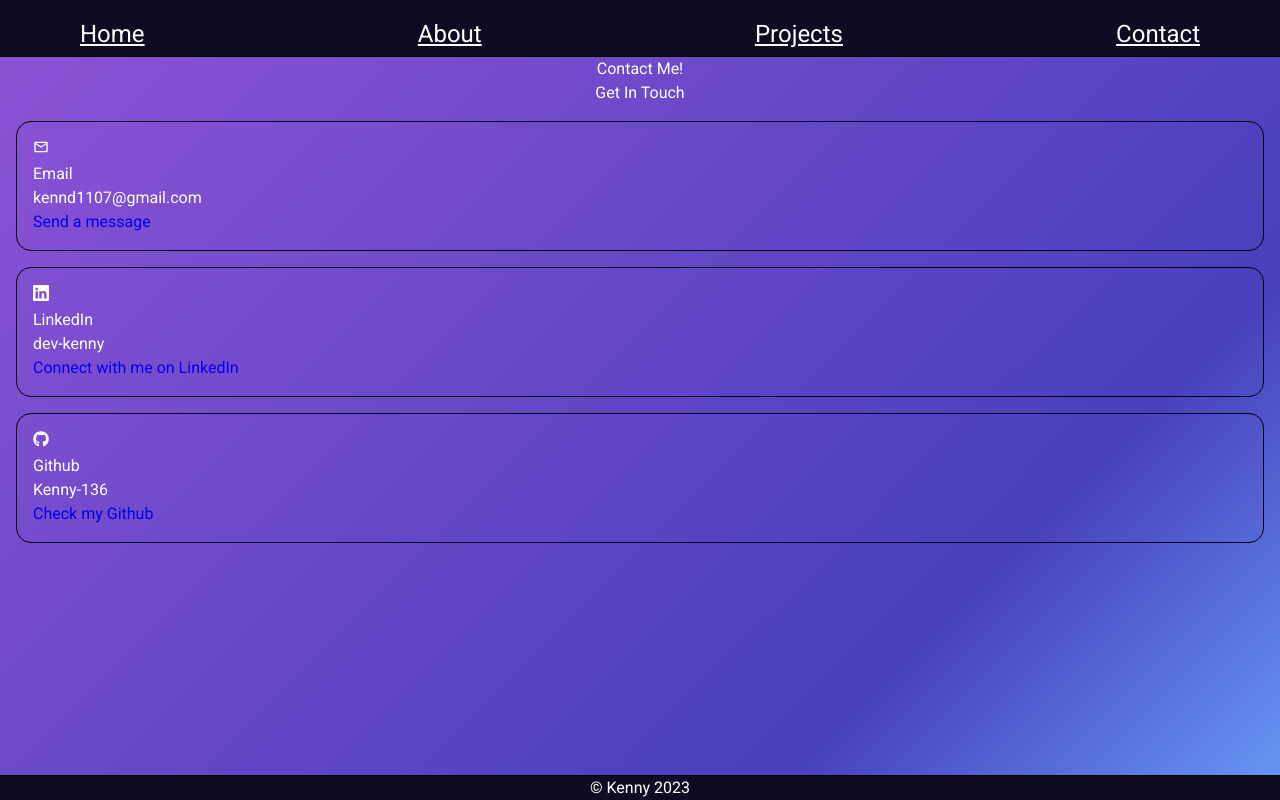
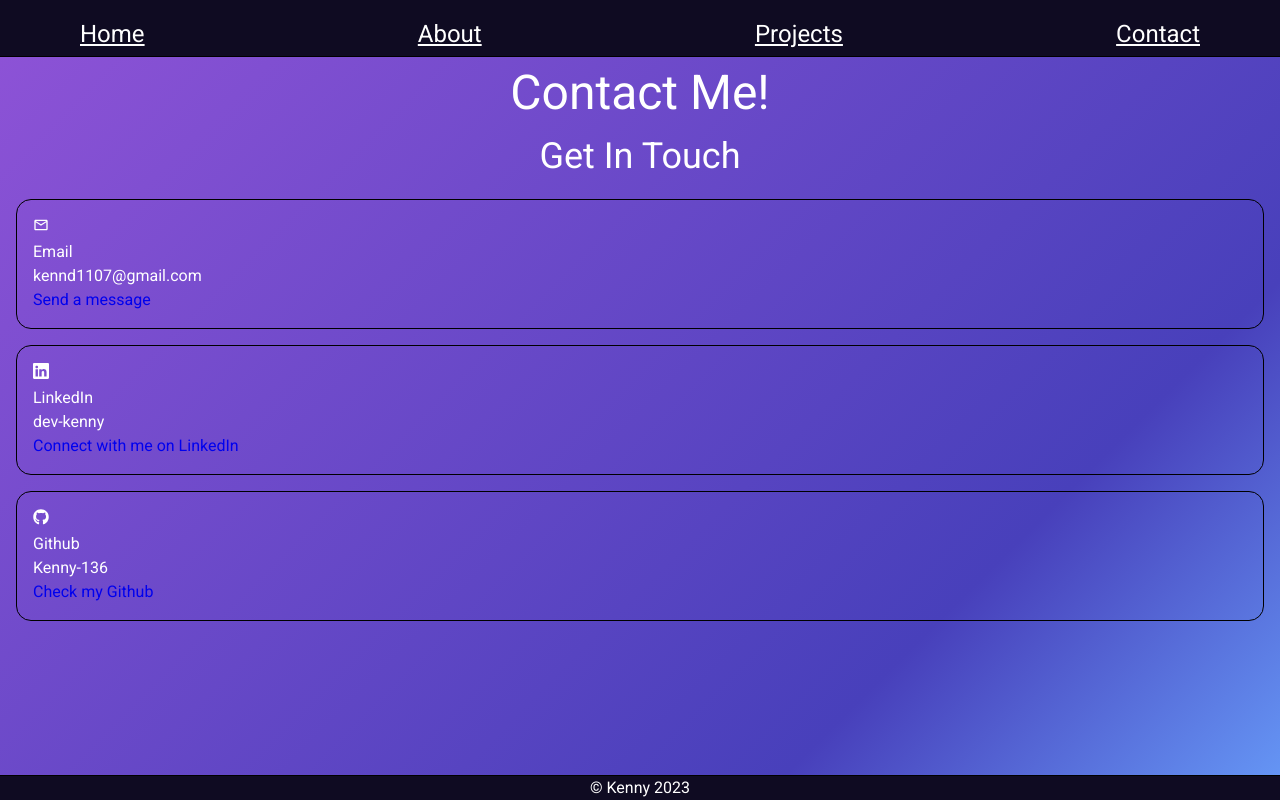
Before and after one commit to Kenny-136/ts-portfolio, a React (Vite) app: page /contact in a window 1280 px wide. Built offline with nearby package versions, Linux system fonts and the light colour scheme.

Commit message:
Fixes Font on Contact Header

```diff
--- a/package.json
+++ b/package.json
@@ -16,7 +16,7 @@
     "react-router-dom": "^6.14.2"
   },
   "devDependencies": {
-    "@types/react": "^18.2.15",
+    "@types/react": "^18.2.21",
     "@types/react-dom": "^18.2.7",
     "@typescript-eslint/eslint-plugin": "^6.0.0",
     "@typescript-eslint/parser": "^6.0.0",
--- a/src/components/Contact/Contact.module.scss
+++ b/src/components/Contact/Contact.module.scss
@@ -12,8 +12,13 @@
 	color: #fff;
 }
 .contact {
-	h2 {
-		font-size: 24px;
+	&__header {
+		h2 {
+			font-size: 48px;
+		}
+		h5 {
+			font-size: 36px;
+		}
 	}
 	padding: 1em;
 	&__header {
```
Also changed, not shown: 1 other file (tests, documents, lock files or other folders).
